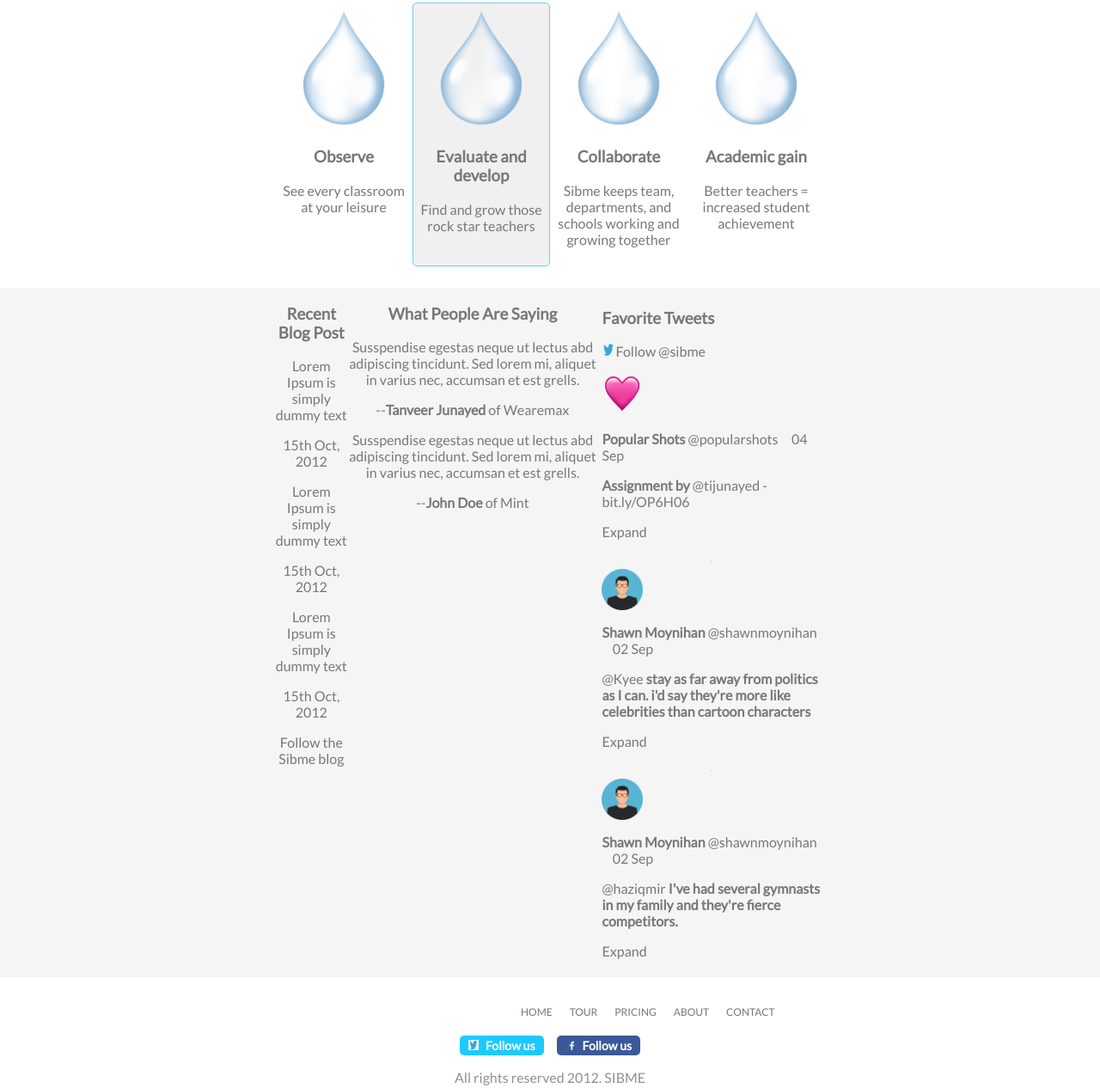
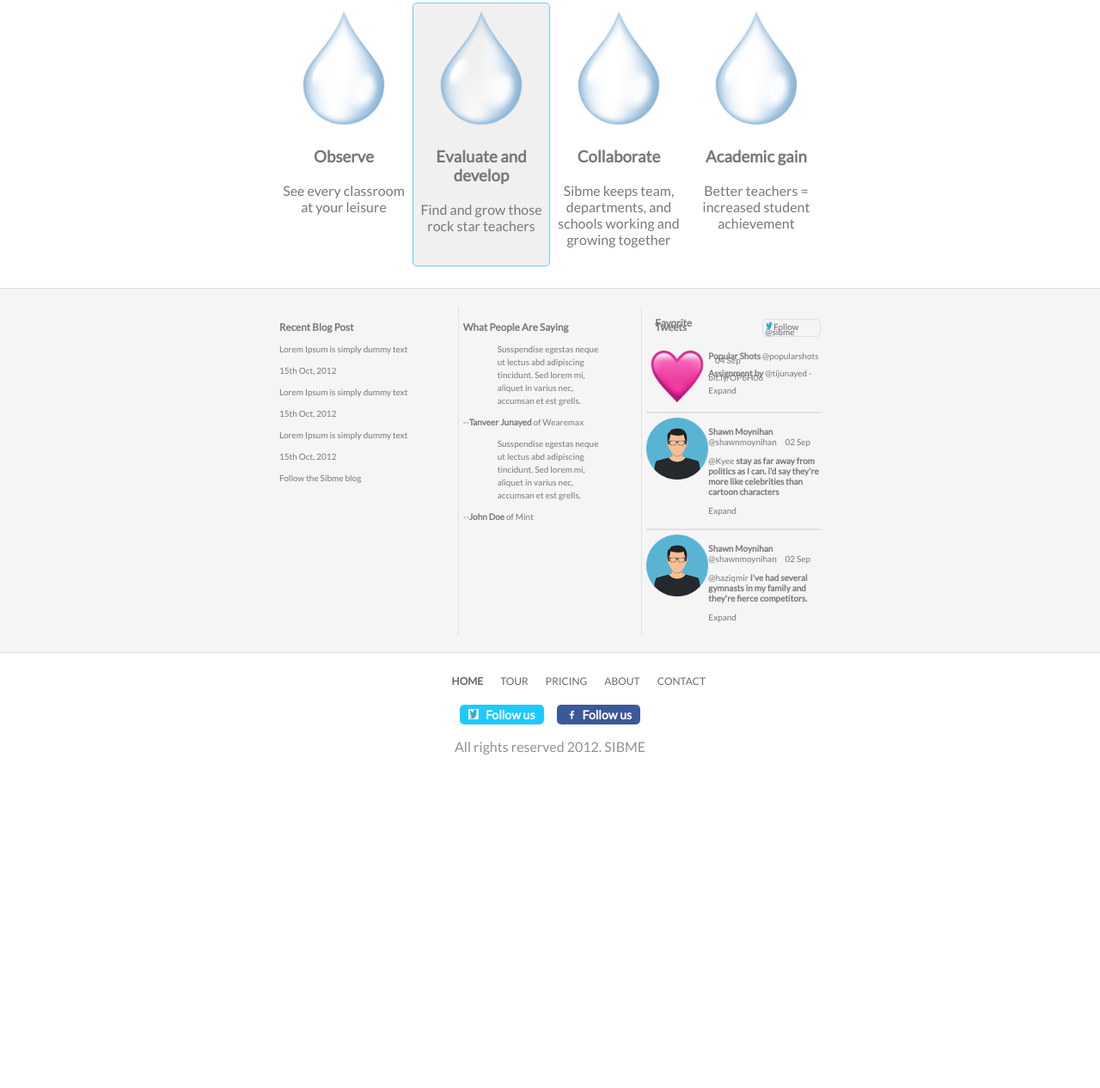
Before and after one commit to codeblue001/Wyncode-Wk-1-Mockup-project, a plain HTML site: page index.html in a window 1280 px wide. Shown: the part 759-2025 px from the top of the page at 86% size. After the commit the page ends 1653 px from the top, so only its background shows below. Drawn offline with Linux system fonts and the light colour scheme.

Commit message:
make final changes

```diff
--- a/css/style.css
+++ b/css/style.css
@@ -14,6 +14,14 @@ header {
 
 header img {
   margin-top: -5px;
+}
+
+.home {
+  border: 1px solid #E0E0E0;
+  border-radius: 10px;
+  padding-left: 15px;
+  margin-right: 5px;
+  background-color: #E0E0E0;
 }
 
 ul.main-nav {
@@ -139,6 +147,8 @@ section {
 /*Styling for section 2*/
 section.section-two {
   background-color: #F5F5F5;
+  border-top: 1px solid #E0E0E0;
+  border-bottom: 1px solid #E0E0E0;
 }
 
 div.dgray{
@@ -149,23 +159,49 @@ div.dgray{
 }
 
 
-.column-one .column-two, .column-three {
+.column-one, .column-two, .column-three {
   text-align: left;
   padding: 5px;
+  width: 1000px;
+  font-size: 10px;
 }
 
 hr {
   border: 1px solid #E0E0E0;
 }
 
-.column-3 {
-  border: 1px solid green;
+.column-two {
+  border-left: 1px solid #E0E0E0;
+  line-height: 150%;
+}
+.column-one {
+  line-height: 150%;
+
+}
+.column-three {
+  border-left: 1px solid #E0E0E0
 }
 
-.hr-one, .hr-two, .hr-three {
+.hr-two, .hr-three {
   display: flex;
-  flex-direction: column;
 }
+
+.hr-one, .inline {
+  display: flex;
+  line-height: 50%;
+}
+
+.hr-one div h3 {
+  padding-right: 70px;
+  padding-left: 10px;
+}
+
+.hr-one div p {
+  border: 1px solid #E0E0E0;
+  padding: 2px;
+  border-radius: 5px;
+}
+
 
 /* Styling for the footer*/
 footer {
@@ -173,14 +209,17 @@ footer {
   width: 60%;
 }
 
-.footer-nav {
+ul.footer-nav {
   display: flex;
   margin: 20px auto;
-  width: 60%;
+  width: 35%;
   list-style-type: none;
-  padding-left: 350px;
-  color: #787878;
   font-size: 14px;
+  align-items: center;
+}
+
+.footer-nav li {
+  margin: 0 auto;
 }
 
 .social {
@@ -189,6 +228,11 @@ footer {
   justify-content: center;
   margin-bottom: 15px;
   font-size: 12px;
+}
+
+a{
+  text-decoration: none;
+  color: #696969;
 }
 
 .on-one {
--- a/index.html
+++ b/index.html
@@ -9,15 +9,15 @@
   </head>
   <body>
     <header>
-      <img src="images/logo.png" alt="logo" width="100" height="40">
+      <a href="index.html"><img src="images/logo.png" alt="logo" width="100" height="40"></a>
       <ul class="main-nav">
-        <li>HOME</li>
-        <li>TOUR</li>
-        <li>PRICING</li>
-        <li>ABOUT</li>
-        <li>CONTACT</li>
-        <li class="button-one">SIGN UP</li>
-        <li class="button-two">LOGIN</li>
+        <a href="#"><li class="home"><b>HOME</b></li></a>
+        <a href="#"><li>TOUR</li></a>
+        <a href="#"><li>PRICING</li></a>
+        <a href="#"><li>ABOUT</li></a>
+        <a href="#"><li>CONTACT</li></a>
+        <a href="#"><li class="button-one">SIGN UP</li></a>
+        <a href="#"><li class="button-two">LOGIN</li></a>
       </ul>
     </header>
     <main>
@@ -26,8 +26,8 @@
         <p>Sibme is a private video collaboration  and development design tool designed to take you and everyuone around you to the next level</p>
       </div>
       <div class="tour">
-        <h3 class="one">Try it free</h3>
-        <h3 class="two">Product tour</h3>
+        <a href="#"><h3 class="one">Try it free</h3></a>
+        <a href="#"><h3 class="two">Product tour</h3></a>
       </div>
       <div class="main-image">
         <img src="images/laptop.png" alt="laptop" width="600" height="300">
@@ -84,23 +84,27 @@
 
       <div class="column-two">
         <h3>What People Are Saying</h3>
-        <p>Susspendise egestas neque ut lectus abd adipiscing tincidunt. Sed lorem mi, aliquet in varius nec, accumsan et est grells.</p>
+        <p><blockquote>Susspendise egestas neque ut lectus abd adipiscing tincidunt. Sed lorem mi, aliquet in varius nec, accumsan et est grells.</blockquote></p>
         <p>--<strong>Tanveer Junayed</strong> of Wearemax</p>
-        <p>Susspendise egestas neque ut lectus abd adipiscing tincidunt. Sed lorem mi, aliquet in varius nec, accumsan et est grells.</p>
+        <p><blockquote>Susspendise egestas neque ut lectus abd adipiscing tincidunt. Sed lorem mi, aliquet in varius nec, accumsan et est grells.</blockquote></p>
         <p>--<strong>John Doe</strong> of Mint</p>
       </div>
 
-      <div class="column-three">
+      <div class="column-three" style="clear:both;">
+
         <div class="hr-one">
           <div>
             <h3>Favorite Tweets</h3>
-          </h3>
+          </div>
           <div>
-            <p><img src="images/twitter.png" alt="twitter favcon" width="16" height="16">Follow @sibme</p>
+            <p><a href="https://twitter.com/"><img src="images/twitter.png" alt="twitter favcon" width="10" height="10">Follow @sibme</a></p>
           </div>
         </div>
+
+        <div class="inline">
           <div>
-           <img src="images/heart.png" alt="heart emoji" width="48" height="48">
+           <img src="images/heart.png" alt="heart emoji" width="72" height="72">
+         </div>
          <div>
             <p><b>Popular Shots</b> @popularshots &nbsp;&nbsp;&nbsp;&nbsp;04 Sep</p>
             <p><b>Assignment by</b> @tijunayed - bit.ly/OP6H06 </p>
@@ -110,40 +114,43 @@
         <hr>
 
         <div class="hr-two">
-          <img src="images/profile.png" alt="profile picture" width="48" height="48">
+          <img src="images/profile.png" alt="profile picture" width="72" height="72">
           <div>
             <p><b>Shawn Moynihan</b> @shawnmoynihan &nbsp;&nbsp;&nbsp;&nbsp;02 Sep</p>
             <p>@Kyee <b> stay as far away from politics as I can. i'd say they're more like celebrities than cartoon characters</b></p>
             <P>Expand</P>
           </div>
+        </div>
         <hr>
 
         <div class="hr-three">
-          <img src="images/profile.png" alt="profile picture" width="48" height="48">
+          <img src="images/profile.png" alt="profile picture" width="72" height="72">
           <div>
             <p><b>Shawn Moynihan</b> @shawnmoynihan &nbsp;&nbsp;&nbsp;&nbsp;02 Sep</p>
             <p>@haziqmir <b>I've had several gymnasts in my family and they're fierce competitors.</b></p>
             <P>Expand</P>
           </div>
         </div>
-        <div></div>
+
       </div>
+
     </div>
     </section>
+
     <footer>
       <ul class="footer-nav">
-        <li>HOME</li>
-        <li>TOUR</li>
-        <li>PRICING</li>
-        <li>ABOUT</li>
-        <li>CONTACT</li>
+        <li><b><a href="index.html">HOME</a></b></li>
+        <li><a href="#">TOUR</a></li>
+        <li><a href="#">PRICING</a></li>
+        <li><a href="#">ABOUT</a></li>
+        <li><a href="#">CONTACT</a></li>
       </ul>
       <div class="social">
         <div class="twitter">
-          <h3 class="on-two"><img src="images/twitter.png" alt="twitter favicon" width=12 height=12>Follow us</h3>
+          <a href="https://twitter.com/" target="_blank"><h3 class="on-two"><img src="images/twitter.png" alt="twitter favicon" width=12 height=12>Follow us</h3><a/>
         </div>
         <div class="facebook">
-          <h3 class="on-two"><img src="images/facebook.png" alt="facebook favicon" width=12 height=12>Follow us</h3>
+          <a href="https://www.facebook.com/" target="_blank"><h3 class="on-two"><img src="images/facebook.png" alt="facebook favicon" width=12 height=12>Follow us</h3><a/>
         </div>
       </div>
       <p>All rights reserved 2012. SIBME</p>
```
Lines whose indentation alone changed are shown as unchanged.
